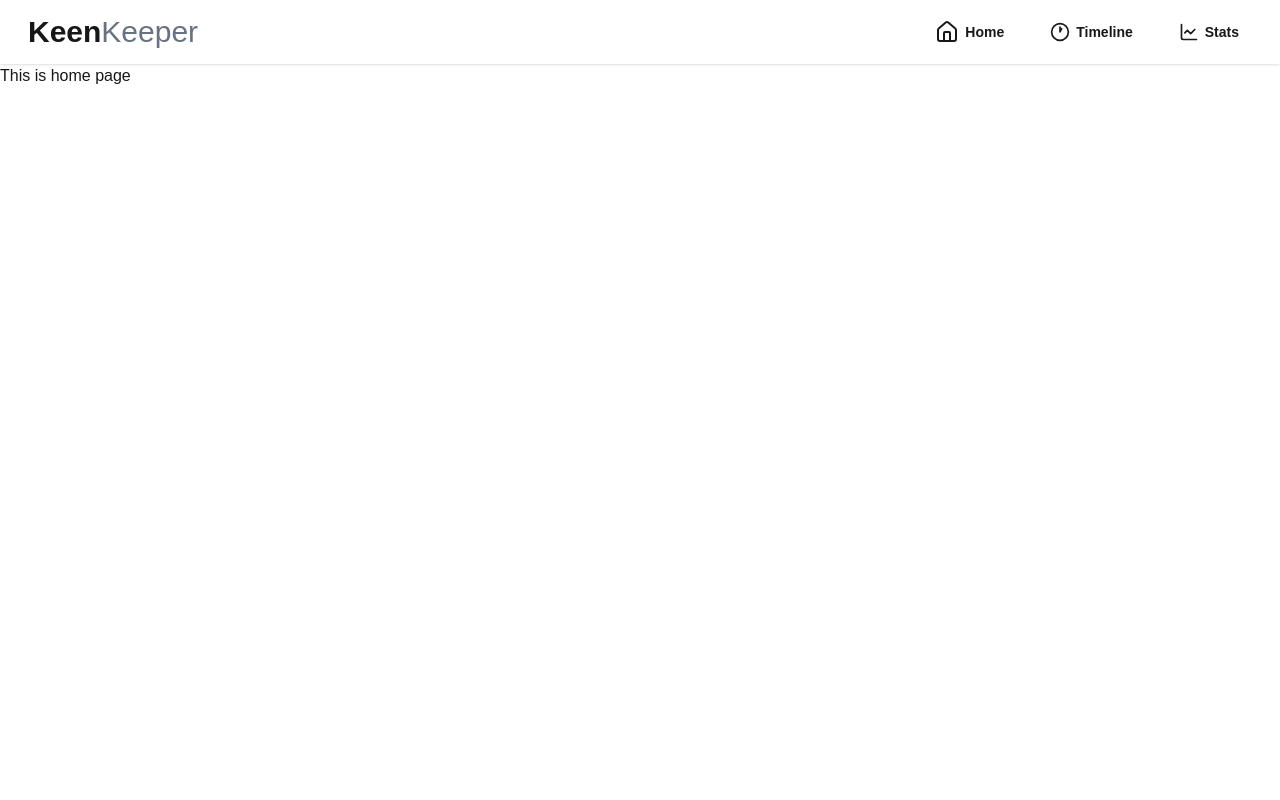
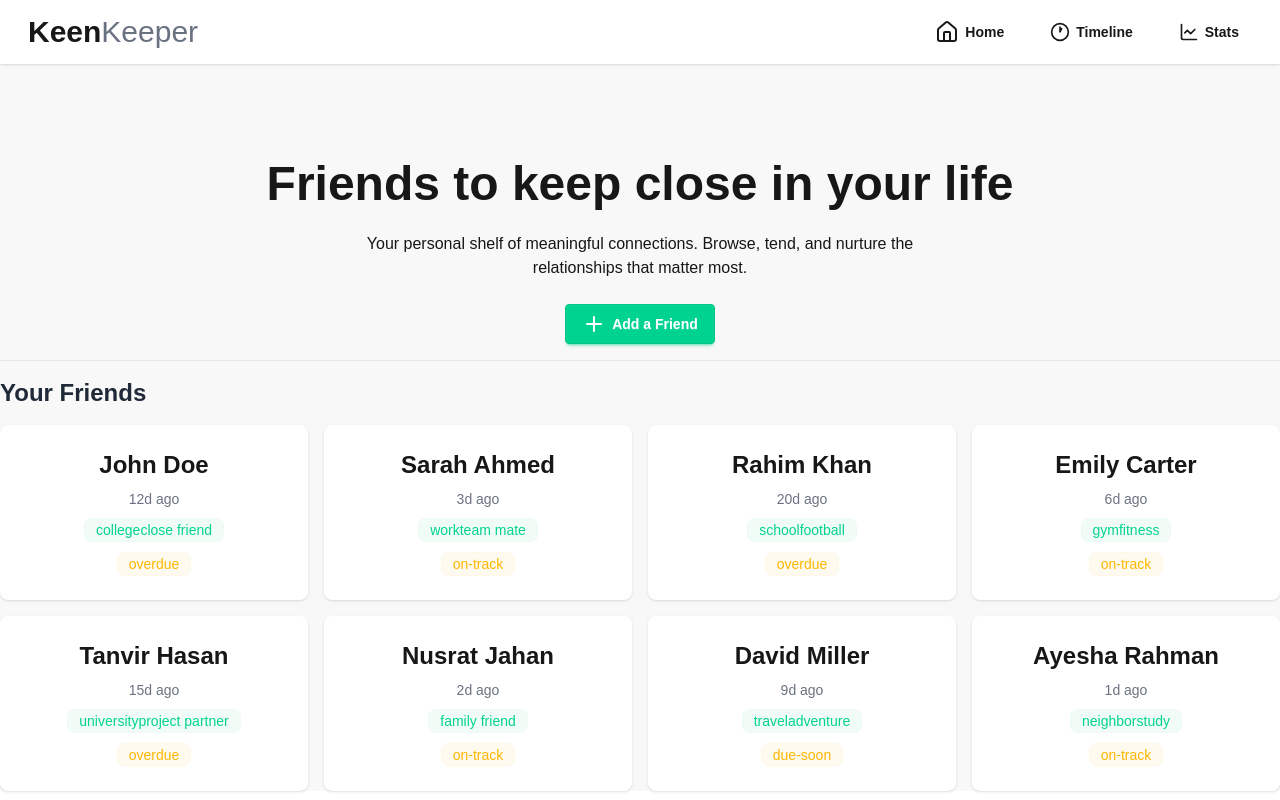
Before and after one commit to Sumona460/assignment-7-keen-keeper, a Next.js app: page /home in a window 1280 px wide. Built offline with nearby package versions, Linux system fonts and the light colour scheme.

Commit message:
friends card data fatching done

```diff
--- /dev/null
+++ b/public/friends.json
@@ -0,0 +1,98 @@
+[
+  {
+    "id": 1,
+    "name": "John Doe",
+    "picture": "https://randomuser.me/api/portraits/men/32.jpg",
+    "email": "john.doe@gmail.com",
+    "days_since_contact": 12,
+    "status": "overdue",
+    "tags": ["college", "close friend"],
+    "bio": "Met in university. Love hiking and late-night talks.",
+    "goal": 10,
+    "next_due_date": "2026-04-10"
+  },
+  {
+    "id": 2,
+    "name": "Sarah Ahmed",
+    "picture": "https://randomuser.me/api/portraits/women/45.jpg",
+    "email": "sarah.ahmed@yahoo.com",
+    "days_since_contact": 3,
+    "status": "on-track",
+    "tags": ["work", "team mate"],
+    "bio": "Colleague from previous job. We still catch up over coffee.",
+    "goal": 7,
+    "next_due_date": "2026-04-19"
+  },
+  {
+    "id": 3,
+    "name": "Rahim Khan",
+    "picture": "https://randomuser.me/api/portraits/men/76.jpg",
+    "email": "rahim.khan@gmail.com",
+    "days_since_contact": 20,
+    "status": "overdue",
+    "tags": ["school", "football"],
+    "bio": "School friend. Played football together every weekend.",
+    "goal": 14,
+    "next_due_date": "2026-04-05"
+  },
+  {
+    "id": 4,
+    "name": "Emily Carter",
+    "picture": "https://randomuser.me/api/portraits/women/12.jpg",
+    "email": "emily.carter@outlook.com",
+    "days_since_contact": 6,
+    "status": "on-track",
+    "tags": ["gym", "fitness"],
+    "bio": "Met at the gym. We motivate each other to stay fit.",
+    "goal": 10,
+    "next_due_date": "2026-04-18"
+  },
+  {
+    "id": 5,
+    "name": "Tanvir Hasan",
+    "picture": "https://randomuser.me/api/portraits/men/55.jpg",
+    "email": "tanvir.hasan@gmail.com",
+    "days_since_contact": 15,
+    "status": "overdue",
+    "tags": ["university", "project partner"],
+    "bio": "Worked on multiple university projects together.",
+    "goal": 12,
+    "next_due_date": "2026-04-08"
+  },
+  {
+    "id": 6,
+    "name": "Nusrat Jahan",
+    "picture": "https://randomuser.me/api/portraits/women/68.jpg",
+    "email": "nusrat.jahan@gmail.com",
+    "days_since_contact": 2,
+    "status": "on-track",
+    "tags": ["family friend"],
+    "bio": "Family friend since childhood. Very close bond.",
+    "goal": 7,
+    "next_due_date": "2026-04-20"
+  },
+  {
+    "id": 7,
+    "name": "David Miller",
+    "picture": "https://randomuser.me/api/portraits/men/23.jpg",
+    "email": "david.miller@gmail.com",
+    "days_since_contact": 9,
+    "status": "due-soon",
+    "tags": ["travel", "adventure"],
+    "bio": "Met during a trip. We share travel stories often.",
+    "goal": 10,
+    "next_due_date": "2026-04-16"
+  },
+  {
+    "id": 8,
+    "name": "Ayesha Rahman",
+    "picture": "https://randomuser.me/api/portraits/women/30.jpg",
+    "email": "ayesha.rahman@gmail.com",
+    "days_since_contact": 1,
+    "status": "on-track",
+    "tags": ["neighbor", "study"],
+    "bio": "Neighbor and study partner during exams.",
+    "goal": 5,
+    "next_due_date": "2026-04-21"
+  }
+]
--- a/src/app/home/page.jsx
+++ b/src/app/home/page.jsx
@@ -1,13 +1,81 @@
+import { Plus } from "lucide-react";
+
 export const metadata = {
   title: "Home",
   description: "Page",
 };
 
-const HomePage = () => {
+
+
+const HomePage = async () => {
+    const res = await fetch("http://localhost:3000/friends.json");
+    const friends = await res.json();
+
     return (
-        <div>
-            <h2>This is home page</h2>
-        </div>
+       <div className="bg-base-200">
+    <div className="hero  min-h-full">
+  <div className="hero-content text-center">
+    <div className=" mt-20">
+      <h1 className="text-5xl font-bold">Friends to keep close in your life</h1>
+      <p className="py-6">
+        Your personal shelf of meaningful connections. Browse, tend, and nurture the <br></br>
+relationships that matter most.
+      </p>
+      <button className="btn btn-success text-white "><Plus></Plus>Add a Friend</button>
+    </div>
+  </div>
+</div>
+
+
+
+{/* your friends section */}
+<section className="container mx-auto space-y-4">
+    <hr className="text-gray-200" />
+  <h3 className="text-2xl font-semibold text-[#1F2937]">Your Friends</h3>
+
+
+ <div className="grid grid-cols-4 gap-4 container mx-auto">
+    {
+        friends.map(friend =>  <div key={friend.id} className="card bg-base-100  shadow-sm">
+  <figure>
+    {/* <img
+      src="https://img.daisyui.com/images/stock/photo-1606107557195-0e29a4b5b4aa.webp"
+      alt="Shoes" /> */}
+  </figure>
+  <div className="card-body text-center">
+
+    <h2 className=" text-center font-bold text-2xl">
+      {friend.name}
+
+    </h2>
+    <p className="text-gray-500">{friend.days_since_contact}d ago
+
+    </p>
+
+     <div>
+         <div className="badge badge-soft badge-success">{friend.tags}</div>
+         <br />
+
+      <div className="badge badge-soft badge-warning mt-2.5">{friend.status}</div>
+     </div>
+
+
+
+
+
+  </div>
+</div>
+ )
+    }
+ </div>
+
+
+
+</section>
+
+
+
+  </div>
     );
 };
 
--- a/src/app/page.js
+++ b/src/app/page.js
@@ -1,31 +1,21 @@
 import Navbar from "@/components/navbar/page";
 import { Plus } from "lucide-react";
 import Image from "next/image";
-// hello
-export default function Home() {
-  return (
-
-  <div>
-    <div className="hero bg-base-200 min-h-screen">
-  <div className="hero-content text-center">
-    <div className="">
-      <h1 className="text-5xl font-bold">Friends to keep close in your life</h1>
-      <p className="py-6">
-        Your personal shelf of meaningful connections. Browse, tend, and nurture the <br></br>
-relationships that matter most.
-      </p>
-      <button className="btn btn-success text-white "><Plus></Plus>Add a Friend</button>
-    </div>
-  </div>
-</div>
-
-
-
-{/* your friends section */}
+import HomePage from "./home/page";
 
 
 
 
-  </div>
+
+
+
+
+export default function Home() {
+  return (
+
+ <div>
+  <HomePage></HomePage>
+
+ </div>
   );
-}
+};
```
